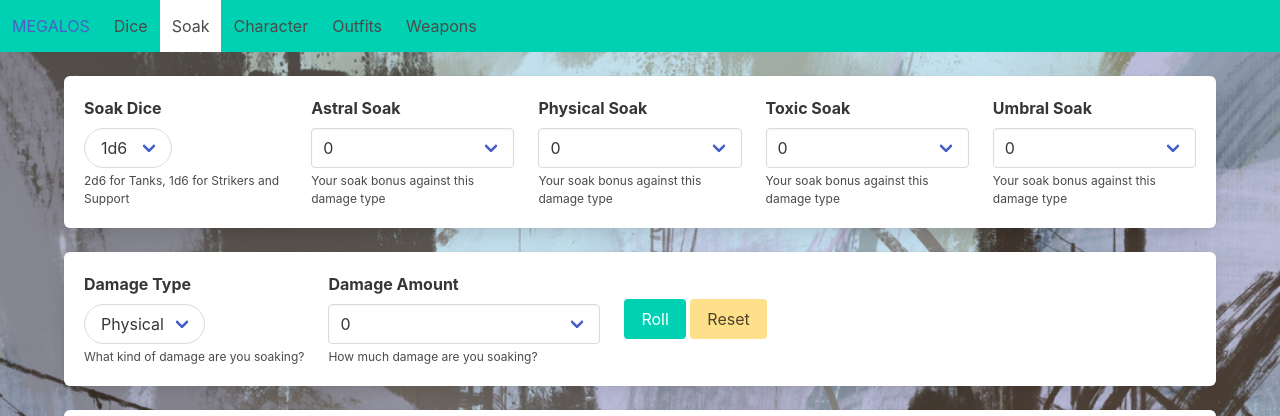
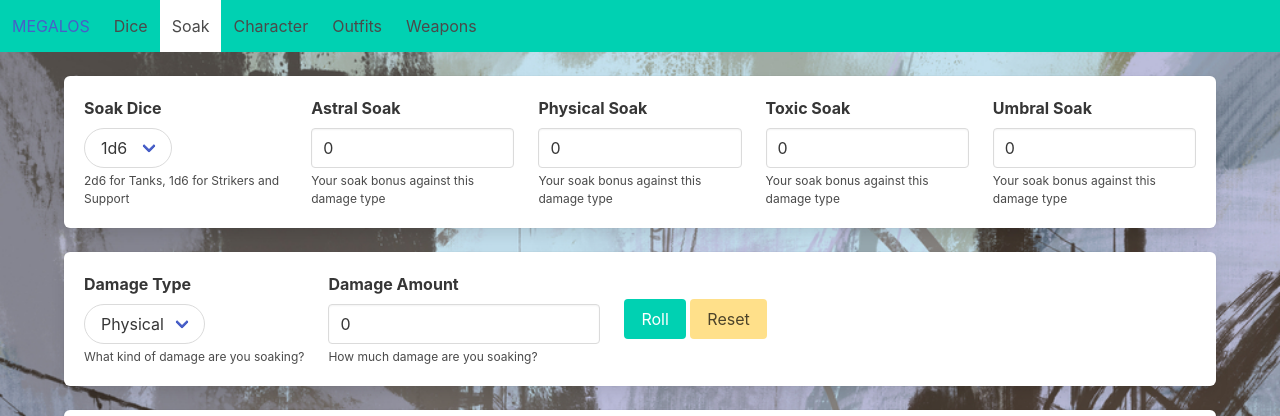
Before and after one commit to astralfrontier/megalos, a React (Vite) app: page /soak in a window 1280 px wide. Shown: the top 416 px of the page. Built offline with nearby package versions, Linux system fonts and the light colour scheme; the HTML template or start-up script is replaced by a standard one.

Commit message:
Use correct input for numbers on soak page

```diff
--- a/src/SoakPage.tsx
+++ b/src/SoakPage.tsx
@@ -5,6 +5,22 @@ import GenericInput from './GenericInput'
 import { plusOrMinus, rollDie } from './utilities'
 
 type DamageType = 'Astral' | 'Physical' | 'Piercing' | 'Toxic' | 'Umbral'
+
+interface FormInputProps {
+  label: string
+  help: string
+  children?: React.ReactNode
+}
+
+function NumberInput(props: FormInputProps) {
+  return (
+    <div className="field">
+      <label className="label">{props.label}</label>
+      <div className="control">{props.children}</div>
+      <p className="help">{props.help}</p>
+    </div>
+  )
+}
 
 function SoakPage() {
   const [soakDice, setSoakDice] = useState<number>(1)
@@ -72,7 +88,7 @@ function SoakPage() {
             </GenericInput>
           </div>
           <div className="column">
-            <GenericInput
+            <NumberInput
               label={'Astral Soak'}
               help={'Your soak bonus against this damage type'}
             >
@@ -84,10 +100,10 @@ function SoakPage() {
                   setAstralSoak(parseInt(event.currentTarget.value))
                 }
               />
-            </GenericInput>
+            </NumberInput>
           </div>
           <div className="column">
-            <GenericInput
+            <NumberInput
               label={'Physical Soak'}
               help={'Your soak bonus against this damage type'}
             >
@@ -99,10 +115,10 @@ function SoakPage() {
                   setPhysicalSoak(parseInt(event.currentTarget.value))
                 }
               />
-            </GenericInput>
+            </NumberInput>
           </div>
           <div className="column">
-            <GenericInput
+            <NumberInput
               label={'Toxic Soak'}
               help={'Your soak bonus against this damage type'}
             >
@@ -114,10 +130,10 @@ function SoakPage() {
                   setToxicSoak(parseInt(event.currentTarget.value))
                 }
               />
-            </GenericInput>
+            </NumberInput>
           </div>
           <div className="column">
-            <GenericInput
+            <NumberInput
               label={'Umbral Soak'}
               help={'Your soak bonus against this damage type'}
             >
@@ -129,7 +145,7 @@ function SoakPage() {
                   setUmbralSoak(parseInt(event.currentTarget.value))
                 }
               />
-            </GenericInput>
+            </NumberInput>
           </div>
         </div>
       </div>
@@ -155,7 +171,7 @@ function SoakPage() {
             </GenericInput>
           </div>
           <div className="column is-narrow">
-            <GenericInput
+            <NumberInput
               label={'Damage Amount'}
               help={'How much damage are you soaking?'}
             >
@@ -167,7 +183,7 @@ function SoakPage() {
                   setDamageAmount(parseInt(event.currentTarget.value))
                 }
               />
-            </GenericInput>
+            </NumberInput>
           </div>
           <div className="column is-narrow">
             <button className="button is-primary" onClick={rollSoak}>
```
